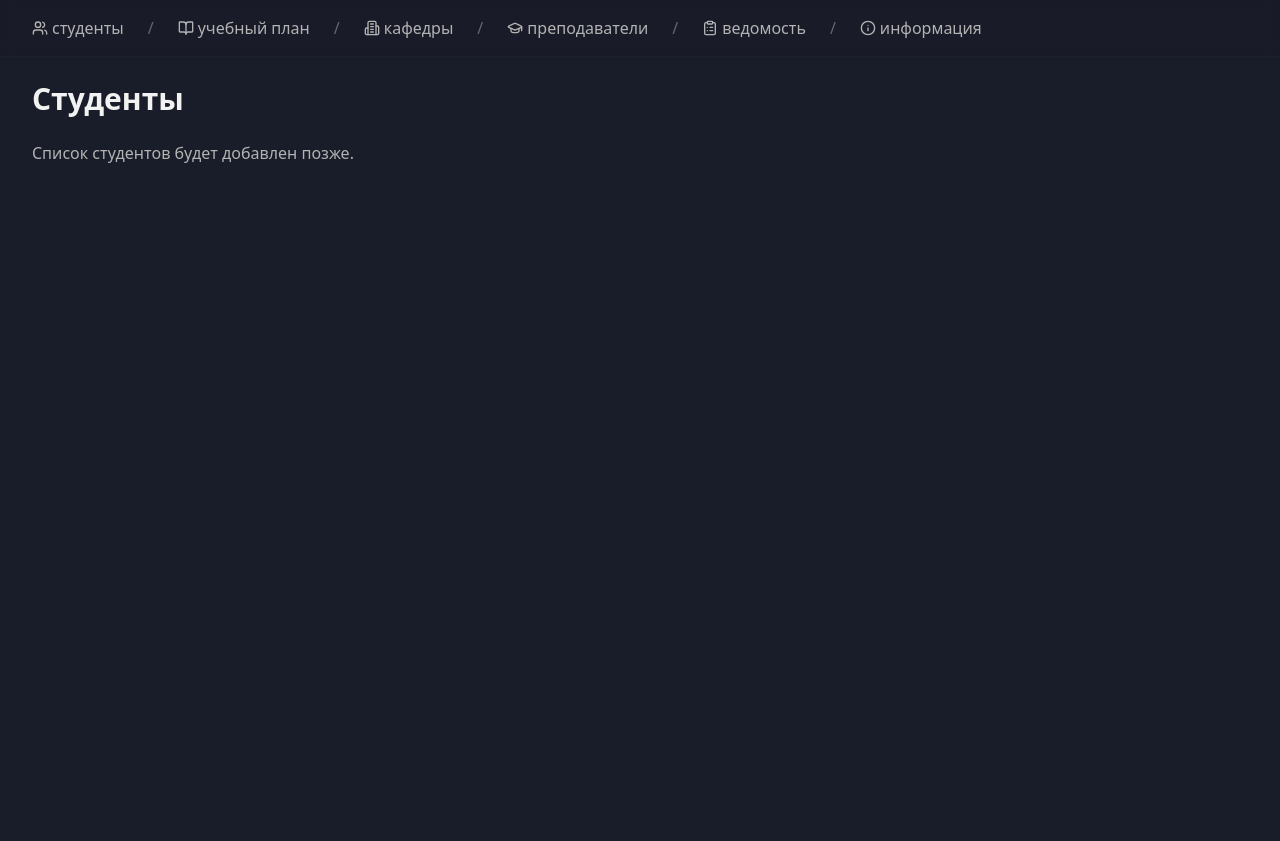
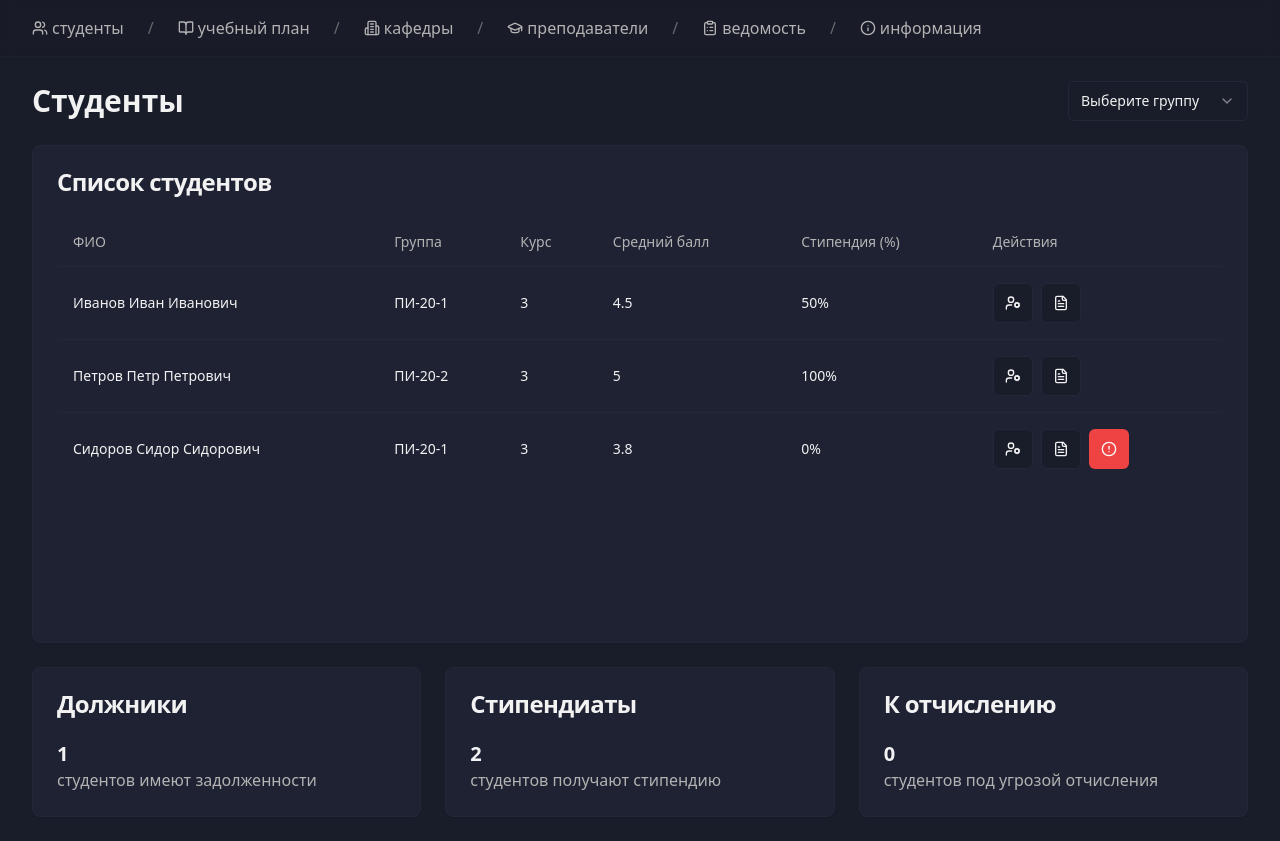
Before and after one commit to DverkaSK/academe-analytics-tool, a React (Vite) app: page / in a window 1280 px wide. Before the commit the page ends 800 px from the top, so only its background shows below. Built offline with nearby package versions, Linux system fonts and the light colour scheme.

Commit message:
Set up Students tab
Configured the Students tab to include navigation between groups and student profiles, incorporating previously discussed features and information.
[skip gpt_engineer]

```diff
--- a/src/pages/Students.tsx
+++ b/src/pages/Students.tsx
@@ -1,8 +1,165 @@
+import { useState } from "react";
+import { Table, TableBody, TableCell, TableHead, TableHeader, TableRow } from "@/components/ui/table";
+import { Card, CardContent, CardHeader, CardTitle } from "@/components/ui/card";
+import { Select, SelectContent, SelectItem, SelectTrigger, SelectValue } from "@/components/ui/select";
+import { Button } from "@/components/ui/button";
+import { ScrollArea } from "@/components/ui/scroll-area";
+import { UserCog, FileText, AlertCircle } from "lucide-react";
+
+interface Student {
+  id: number;
+  fullName: string;
+  group: string;
+  course: number;
+  averageGrade: number;
+  retakeCount: number;
+  scholarship: number;
+  hasDebts: boolean;
+}
+
+const mockStudents: Student[] = [
+  {
+    id: 1,
+    fullName: "Иванов Иван Иванович",
+    group: "ПИ-20-1",
+    course: 3,
+    averageGrade: 4.5,
+    retakeCount: 0,
+    scholarship: 50,
+    hasDebts: false,
+  },
+  {
+    id: 2,
+    fullName: "Петров Петр Петрович",
+    group: "ПИ-20-2",
+    course: 3,
+    averageGrade: 5.0,
+    retakeCount: 0,
+    scholarship: 100,
+    hasDebts: false,
+  },
+  {
+    id: 3,
+    fullName: "Сидоров Сидор Сидорович",
+    group: "ПИ-20-1",
+    course: 3,
+    averageGrade: 3.8,
+    retakeCount: 2,
+    scholarship: 0,
+    hasDebts: true,
+  },
+];
+
+const groups = ["ПИ-20-1", "ПИ-20-2", "ПИ-21-1", "ПИ-21-2"];
+
 export default function Students() {
+  const [selectedGroup, setSelectedGroup] = useState<string>("");
+
   return (
-    <div className="container py-6">
-      <h1 className="text-3xl font-bold mb-6">Студенты</h1>
-      <p className="text-muted-foreground">Список студентов будет добавлен позже.</p>
+    <div className="container py-6 space-y-6">
+      <div className="flex justify-between items-center">
+        <h1 className="text-3xl font-bold">Студенты</h1>
+        <Select value={selectedGroup} onValueChange={setSelectedGroup}>
+          <SelectTrigger className="w-[180px]">
+            <SelectValue placeholder="Выберите группу" />
+          </SelectTrigger>
+          <SelectContent>
+            {groups.map((group) => (
+              <SelectItem key={group} value={group}>
+                {group}
+              </SelectItem>
+            ))}
+          </SelectContent>
+        </Select>
+      </div>
+
+      <Card>
+        <CardHeader>
+          <CardTitle>Список студентов</CardTitle>
+        </CardHeader>
+        <CardContent>
+          <ScrollArea className="h-[400px]">
+            <Table>
+              <TableHeader>
+                <TableRow>
+                  <TableHead>ФИО</TableHead>
+                  <TableHead>Группа</TableHead>
+                  <TableHead>Курс</TableHead>
+                  <TableHead>Средний балл</TableHead>
+                  <TableHead>Стипендия (%)</TableHead>
+                  <TableHead>Действия</TableHead>
+                </TableRow>
+              </TableHeader>
+              <TableBody>
+                {mockStudents
+                  .filter((student) => !selectedGroup || student.group === selectedGroup)
+                  .map((student) => (
+                    <TableRow key={student.id}>
+                      <TableCell>{student.fullName}</TableCell>
+                      <TableCell>{student.group}</TableCell>
+                      <TableCell>{student.course}</TableCell>
+                      <TableCell>{student.averageGrade}</TableCell>
+                      <TableCell>{student.scholarship}%</TableCell>
+                      <TableCell>
+                        <div className="flex gap-2">
+                          <Button variant="outline" size="icon" title="Перевод в другую группу">
+                            <UserCog className="h-4 w-4" />
+                          </Button>
+                          <Button variant="outline" size="icon" title="Учетная карточка">
+                            <FileText className="h-4 w-4" />
+                          </Button>
+                          {student.hasDebts && (
+                            <Button variant="destructive" size="icon" title="Есть задолженности">
+                              <AlertCircle className="h-4 w-4" />
+                            </Button>
+                          )}
+                        </div>
+                      </TableCell>
+                    </TableRow>
+                  ))}
+              </TableBody>
+            </Table>
+          </ScrollArea>
+        </CardContent>
+      </Card>
+
+      <div className="grid grid-cols-1 md:grid-cols-3 gap-6">
+        <Card>
+          <CardHeader>
+            <CardTitle>Должники</CardTitle>
+          </CardHeader>
+          <CardContent>
+            <p className="text-xl font-bold">
+              {mockStudents.filter((s) => s.hasDebts).length}
+            </p>
+            <p className="text-muted-foreground">студентов имеют задолженности</p>
+          </CardContent>
+        </Card>
+
+        <Card>
+          <CardHeader>
+            <CardTitle>Стипендиаты</CardTitle>
+          </CardHeader>
+          <CardContent>
+            <p className="text-xl font-bold">
+              {mockStudents.filter((s) => s.scholarship > 0).length}
+            </p>
+            <p className="text-muted-foreground">студентов получают стипендию</p>
+          </CardContent>
+        </Card>
+
+        <Card>
+          <CardHeader>
+            <CardTitle>К отчислению</CardTitle>
+          </CardHeader>
+          <CardContent>
+            <p className="text-xl font-bold">
+              {mockStudents.filter((s) => s.retakeCount >= 3).length}
+            </p>
+            <p className="text-muted-foreground">студентов под угрозой отчисления</p>
+          </CardContent>
+        </Card>
+      </div>
     </div>
   );
 }
```
